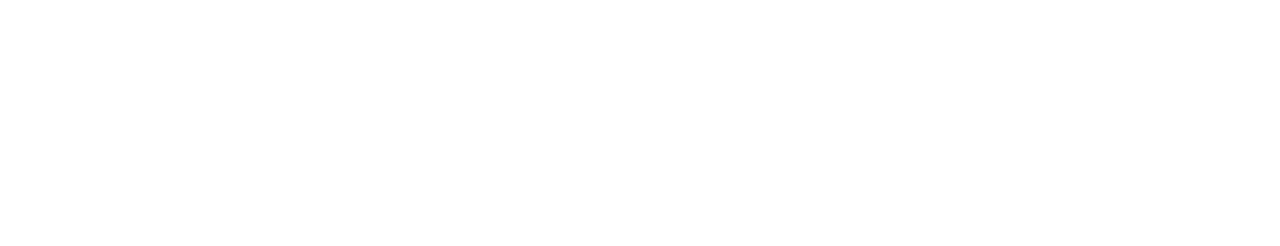
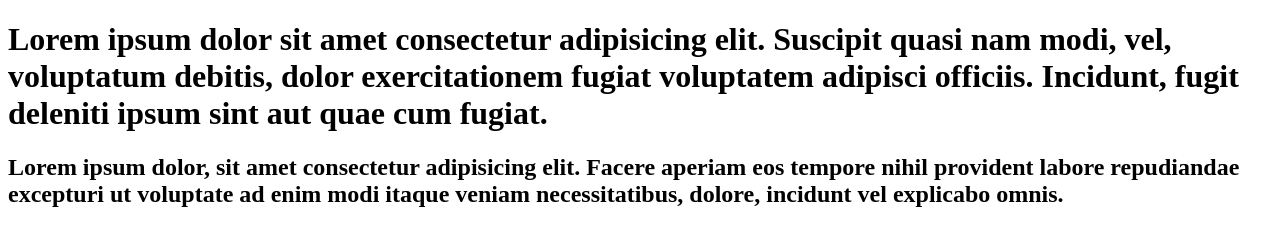
Before and after one commit to Rohan1279/my-first-repo, a plain HTML site: page index.html in a window 1280 px wide. Drawn offline with Linux system fonts and the light colour scheme.

Commit message:
added header

```diff
--- a/index.html
+++ b/index.html
@@ -9,7 +9,12 @@
 </head>
 
 <body>
-
+    <h1>Lorem ipsum dolor sit amet consectetur adipisicing elit. Suscipit quasi nam modi, vel, voluptatum debitis, dolor
+        exercitationem fugiat voluptatem adipisci officiis. Incidunt, fugit deleniti ipsum sint aut quae cum fugiat.
+    </h1>
+    <h2>Lorem ipsum dolor, sit amet consectetur adipisicing elit. Facere aperiam eos tempore nihil provident labore
+        repudiandae excepturi ut voluptate ad enim modi itaque veniam necessitatibus, dolore, incidunt vel explicabo
+        omnis.</h2>
 </body>
 
 </html>
```
